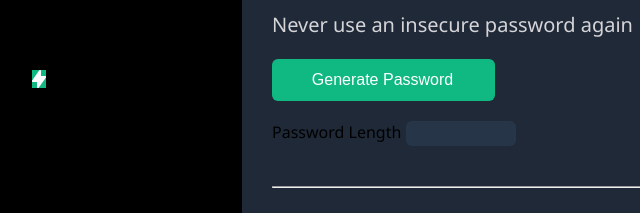
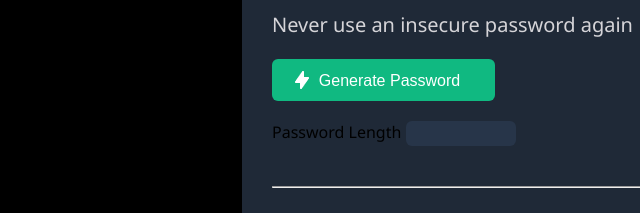
Before and after one commit to Satya07032004/password-generator, a plain HTML site: page index.html in a window 1280 px wide. Shown: the part 207-420 px from the top of the page, 123-763 px from the left. Drawn offline with Linux system fonts and the light colour scheme.

Commit message:
Update index.css

```diff
--- a/index.css
+++ b/index.css
@@ -89,9 +89,9 @@ img {
   height: 18px;
   /* angle: 0 deg; */
   opacity: 1;
-  position: absolute;
-  left: 155px;
-  top: 277px;
+  position: relative;
+  left: -10px;
+  top: 3px;
 }
 
 .main {
```
